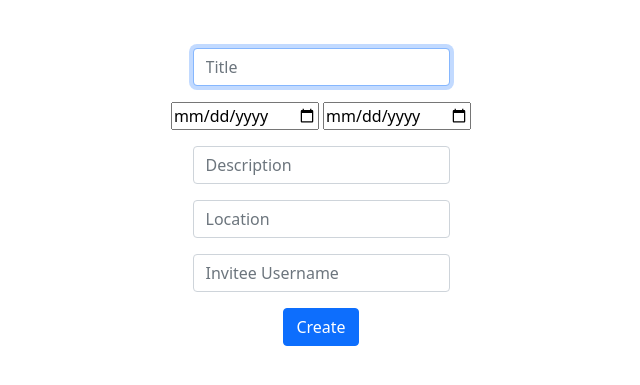
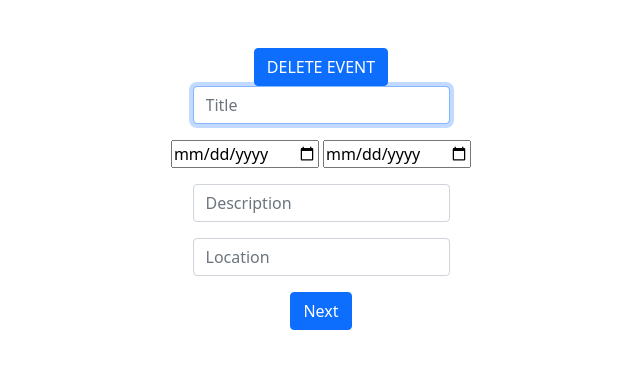
Before and after one commit to GraysonMMartin/Scheduler50, a Flask app: template templates/create.html in a window 1280 px wide. Shown: the part 76-461 px from the top of the page, without its empty margins (319-959 px from the left). Run offline with Flask 2, Linux system fonts and the light colour scheme; the template is opened without the code that fills it, so the values that code supplies are empty; some libraries are stand-ins or nearby versions.

Commit message:
delete events and users, add multiple users

```diff
--- a/app.py
+++ b/app.py
@@ -135,17 +135,45 @@ def create():
         db.execute("INSERT INTO events(title, owner_id, start_date, end_date, description, location) VALUES (?, ?, ?, ?, ?, ?)",
                 title, session["user_id"], start_date, end_date, description, location)
 
-        guest = db.execute("SELECT id FROM users WHERE username = ?", request.form.get("invitee"))[0].get("id")
         current_id = db.execute("SELECT MAX(id) AS id FROM events WHERE owner_id = ?", session["user_id"])[0].get("id")
         current_event = db.execute("SELECT * FROM events WHERE id = ?", current_id)[0]
+        db.execute("INSERT INTO attendees(event_id, person_id, responded) VALUES(?, ?, ?)", current_id, session["user_id"], 0)
 
-        db.execute("INSERT INTO attendees(event_id, person_id, responded) VALUES(?, ?, ?)", current_id, session["user_id"], 1)
-        db.execute("INSERT INTO attendees(event_id, person_id, responded) VALUES(?, ?, ?)", current_id, guest, 0)
+        current_invitees = db.execute("SELECT username FROM users WHERE id IN (SELECT person_id FROM attendees WHERE event_id = ?)",
+                        current_id)
 
-        return render_template("selecttimes.html", event=current_event)
+        return render_template("addinvitees.html", event=current_event, invitees=current_invitees)
 
     else:
         return render_template("create.html", event=None)
+
+@app.route("/addinvitees", methods=["POST"])
+@login_required
+def addinvitees():
+    if request.method == "POST":
+        guest = db.execute("SELECT id FROM users WHERE username = ?", request.form.get("invitee"))
+        if not guest:
+            return apology("That username does not exist")
+        guest_id = guest[0].get("id")
+        current_id = int(request.form.get("event_id"))
+        current_event = db.execute("SELECT * FROM events WHERE id = ?", current_id)[0]
+        db.execute("INSERT INTO attendees(event_id, person_id, responded) VALUES(?, ?, ?)", current_id, guest_id, 0)
+        current_invitees = db.execute("SELECT * FROM users WHERE id IN (SELECT person_id FROM attendees WHERE event_id = ?)",
+                        current_id)
+
+        return render_template("addinvitees.html", event=current_event, invitees=current_invitees)
+
+@app.route("/removeinvitee", methods=["POST"])
+@login_required
+def removeinvitee():
+    if request.method == "POST":
+        guest_id = db.execute("SELECT id FROM users WHERE username = ?", request.form.get("invitee"))[0].get("id")
+        current_id = int(request.form.get("event_id"))
+        db.execute("DELETE FROM attendees WHERE event_id = ? AND person_id = ?", current_id, guest_id)
+        current_event = db.execute("SELECT * FROM events WHERE id = ?", current_id)[0]
+        current_invitees = db.execute("SELECT username FROM users WHERE id IN (SELECT person_id FROM attendees WHERE event_id = ?)",
+                        current_id)
+        return render_template("addinvitees.html", event=current_event, invitees=current_invitees)
 
 @app.route("/edit", methods=["GET", "POST"])
 @login_required
@@ -170,6 +198,14 @@ def edit():
         event = db.execute("SELECT * FROM events WHERE id = ?", event_id)
         return render_template("create.html", event=event[0])
 
+@app.route("/delete_event")
+@login_required
+def delete_event():
+    event_id = int(request.args.get("event_id"))
+    db.execute("DELETE FROM attendees WHERE event_id = ?", event_id)
+    db.execute("DELETE FROM events WHERE id = ?", event_id)
+    return redirect("/")
+
 @app.route("/selecttimes", methods=["GET", "POST"])
 @login_required
 def selecttimes():
@@ -177,5 +213,5 @@ def selecttimes():
         return apology("laksjf")
     else:
         event_id = int(request.args.get("event_id"))
-        event = db.execute("SELECT * FROM events WHERE id = ?", event_id)
-        return render_template("selecttimes.html", event=event[0])
+        event = db.execute("SELECT * FROM events WHERE id = ?", event_id)[0]
+        return render_template("selecttimes.html", event=event)
--- a/templates/create.html
+++ b/templates/create.html
@@ -9,6 +9,10 @@
 
 {% block main %}
     {% if event is not none %}
+    <form action="/delete_event">
+        <input name="event_id" type="hidden" value="{{ event.id }}">
+        <button class="btn btn-primary" type="submit">DELETE EVENT</button>
+    </form>
     <form action="/edit" method="post">
         <input name="event_id" type="hidden" value="{{ event.id }}">
     {% else %}
@@ -27,10 +31,7 @@
         <div class="mb-3">
             <input autocomplete="off" autofocus class="form-control mx-auto w-auto" id="location" name="location" placeholder="Location" type="text" required>
         </div>
-        <div class="mb-3">
-            <input autocomplete="off" autofocus class="form-control mx-auto w-auto" id="invitee" name="invitee" placeholder="Invitee Username" type="text" required>
-        </div>
 
-        <button class="btn btn-primary" type="submit">Create</button>
+        <button class="btn btn-primary" type="submit">Next</button>
     </form>
 {% endblock %}
--- a/templates/selecttimes.html
+++ b/templates/selecttimes.html
@@ -5,5 +5,5 @@
 {% endblock %}
 
 {% block main %}
-    {{ event.title }}
+    <h2>Select times you are available for: {{ event.title }}</h2>
 {% endblock %}
```
Also changed, not shown: templates/addinvitees.html (added, +36 -0 lines), helpers.py (line endings or trailing spaces), scheduler50.db, 2 other files.
